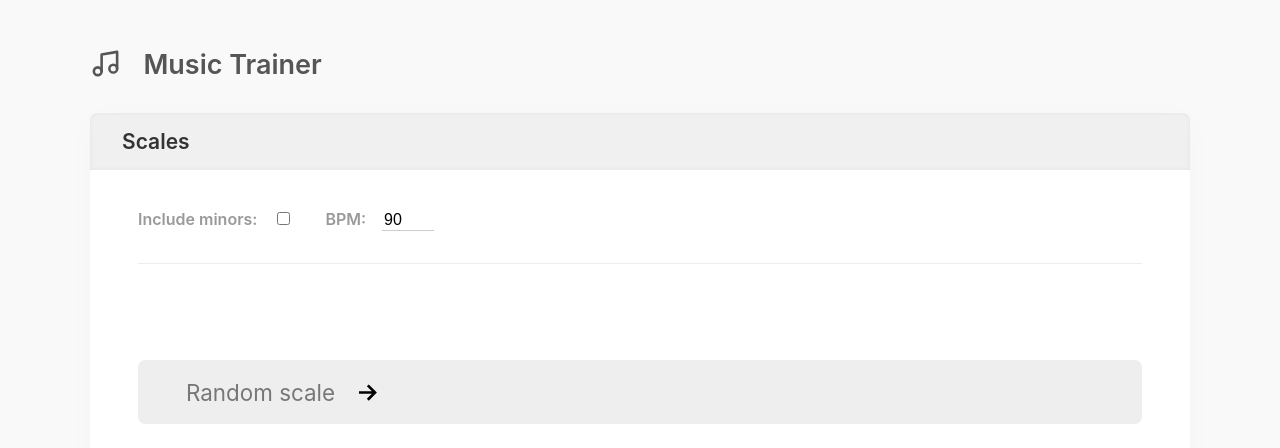
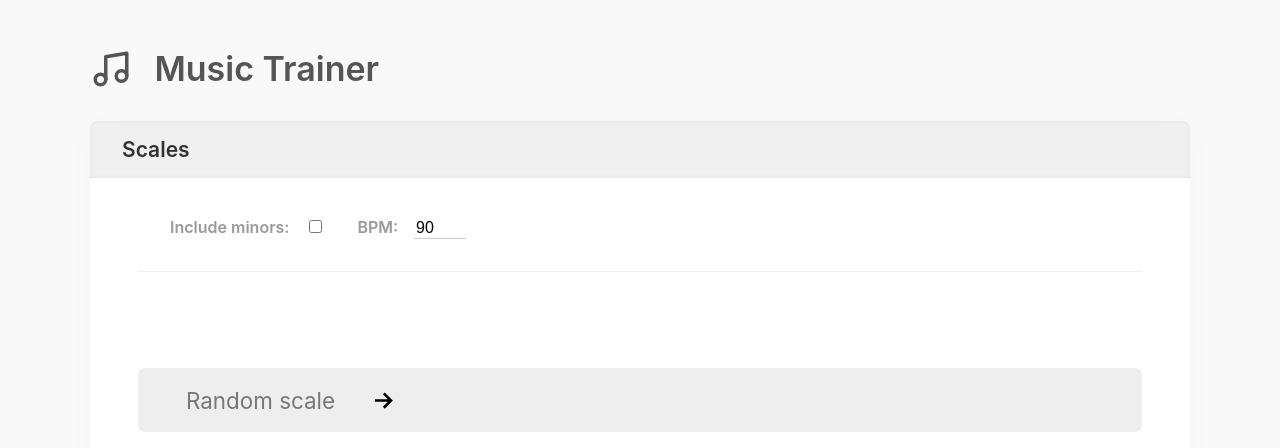
Before and after one commit to arielbk/music-practice, a React (Create React App) app: page / in a window 1280 px wide. Shown: the top 448 px of the page. Built offline with nearby package versions, Linux system fonts and the light colour scheme.

Commit message:
Begin sequence of scales

```diff
--- a/src/App.js
+++ b/src/App.js
@@ -4,17 +4,16 @@ import Scales from './components/Scales';
 
 const Container = styled.div`
   max-width: 1100px;
-  padding: 2rem;
-  margin: 1rem auto;
+  margin: 3rem auto;
   color: #555;
 
   .header {
     display: flex;
-    font-size: 31px;
-    margin: 0 0;
+    font-size: 42px;
+    margin: 0;
     h1 {
       font-weight: 600;
-      font-size: 27px;
+      font-size: 34px;
       display: inline-block;
       margin: 0 1.4rem 2rem;
     }
--- a/src/components/Scales.js
+++ b/src/components/Scales.js
@@ -31,6 +31,15 @@ const scales = {
   'Cmin': 'C2 D2 _E2 F2 G2 _A2 _B2 c2',
   'Gmin': 'G2 A2 _B2 c2 d2 _e2 f2 g2',
   'Dmin': 'D2 E2 F2 G2 A2 _B2 c2 d2',
+}
+
+function shuffleArray(array) {
+  const shuffledArray = [...array];
+  for (let i = array.length - 1; i > 0; i--) {
+    const j = Math.floor(Math.random() * (i + 1));
+    [shuffledArray[i], shuffledArray[j]] = [shuffledArray[j], shuffledArray[i]];
+  }
+  return shuffledArray;
 }
 
 const Container = styled.div`
@@ -73,19 +82,19 @@ const GenerateButton = styled.div`
   padding: 1rem 3rem;
   font-size: 1.4rem;
   background: #eee;
-  /* border: 2px solid #ccc; */
   border-radius: 7px;
   cursor: pointer;
   margin: 6rem 0 3rem;
   text-align: left;
   color: #777;
+  transition: 0.1s;
+
   svg {
     font-size: 2rem;
-    margin-left: 1rem;
+    margin-left: 2rem;
     transform: translateX(0px);
     transition: 0.3s;
   }
-  transition: 0.1s;
 
   &:hover {
     background: #ddd;
@@ -96,7 +105,7 @@ const GenerateButton = styled.div`
 `;
 
 const Settings = styled.div`
-  padding: 2rem 0;
+  padding: 2rem;
   color: #999;
   font-weight: 600;
   border-bottom: 1px solid #eee;
@@ -139,19 +148,26 @@ const SheetContainer = styled.div`
 `;
 
 export default function Scales() {
+  const [withMinors, setWithMinors] = useState(false);
+  const [shuffledScales, setShuffledScales] = useState();
+  const [scaleIndex, setScaleIndex] = useState(0);
   const [scale, setScale] = useState();
   const [scaleNotes, setScaleNotes] = useState();
-  const [withMinors, setWithMinors] = useState(false);
   const [showNotes, setShowNotes] = useState(false);
   const [bpm, setBpm] = useState(90);
 
-  // todo: generate a random order and cycle through to avoid dupes
-  const generateScale = () => {
-    const multiplier = withMinors ? 24 : 12;
-    const randomIndex = Math.floor(Math.random() * multiplier);
-    let newScale = Object.keys(scales)[randomIndex];
-    setScale(newScale);
+  const shuffleScales = () => setShuffledScales(shuffleArray(Object.keys(scales)));
+
+  const nextScale = () => {
+    if (scaleIndex !== undefined) return shuffleScales();
+    if (scaleIndex === shuffledScales.length - 1) return shuffleScales();
+    setScaleIndex(scaleIndex + 1);
   }
+
+  useEffect(() => {
+    if (!shuffledScales) return;
+    setScale(shuffledScales[scaleIndex]);
+  }, [shuffledScales, scaleIndex]);
 
   useEffect(() => {
     if (!scale) return;
@@ -159,7 +175,7 @@ export default function Scales() {
     let reverseScale = ourScale.reverse();
     reverseScale.shift();
     setScaleNotes(`|${scales[scale]} ${reverseScale}|`);
-  }, [scale])
+  }, [scale]);
 
   return (
     <Container>
@@ -172,7 +188,7 @@ export default function Scales() {
       <label htmlFor="bpm" style={{marginRight: 16, marginLeft: 32}}>BPM:</label>
       <input id="bpm" name="bpm" type="number" value={bpm} onChange={e => setBpm(e.target.value)} />
       </Settings>
-      <GenerateButton onClick={generateScale}>
+      <GenerateButton onClick={nextScale}>
         Random scale
         <GrFormNextLink />
       </GenerateButton>
```
